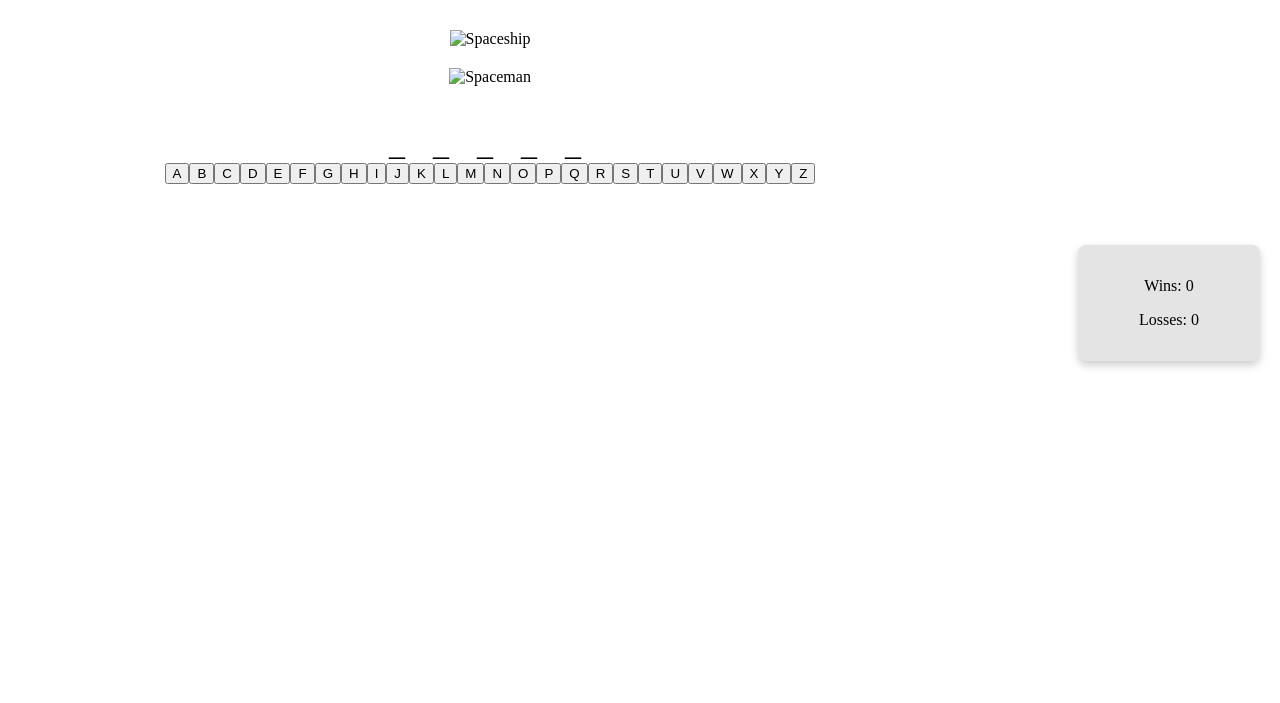
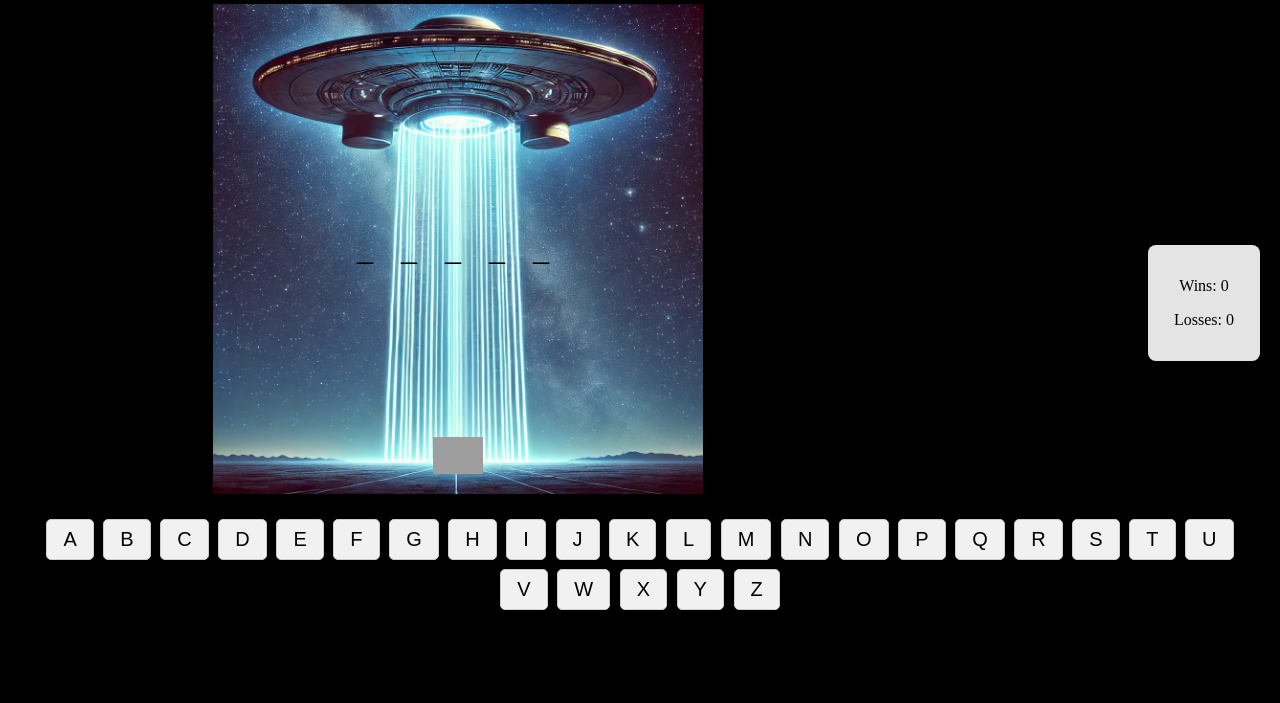
Before and after one commit to KeviinDavis/GA-Project1, a plain HTML site: page index.html in a window 1280 px wide. Shown: the part 97-800 px from the top of the page. Drawn offline with Linux system fonts and the light colour scheme; grey boxes are pictures that could not be loaded.

Commit message:
Completed

```diff
--- a/css/style.css
+++ b/css/style.css
@@ -5,12 +5,16 @@
     padding: 1rem;
     width: 100%;
     max-width: 900px;
+    margin: 0 auto;
 }
 
 .header h1 {
     margin: 0;
     font-size: 48px;
-    /* border: solid black 3px; */
+    color: white;
+    text-align: center;
+    width: 100%;
+    border: solid white 3px;
 
 }
 
@@ -18,37 +22,90 @@
     margin-left: auto;
     padding: .5em 1em;
     font-size: 16px;
-    border: solid black 3px;
+    border: solid white 3px;
     border-radius: 5px;
     cursor: pointer;
+    background-color: black;
+    color: white;
 }
 
-.game-container {
-    display: flex;
-    flex-direction: column;
-    align-items: center;
-    justify-content: center;
-    padding: 2rem;
-    width: 100%;
-    max-width: 900px;
-    margin: 0;
+body {
+    background-color: black;
+}
+#message {
+    position: absolute;
+    top: 50%;
+    left: 50%;
+    transform: translateX(-50%);
+    background-color: rgba(0, 0, 0, 0.7);
+    color: #fff;
+    padding: 15px 20px;
+    border-radius: 10px;
+    font-size: 18px;
+    box-shadow: 0 4px 8px rgba(0, 0, 0, 0.2);
+    z-index: 10;
+    text-align: center;
+    display: none;
 }
 
-.spaceship img {
-    width: 150px;
-    margin-bottom: 20px;
+.background-section {
+    background: url(/images/spaceship.png);
+    background-size: contain;
+    background-position: center top;
+    background-repeat: no-repeat;
+    height: 490px;
+    width: 100%;
+    position: relative;
+    display: flex;
+    justify-content: center;
+    align-items: center;
+    max-width: 900px;
 }
 
+
+
 .spaceman img {
-    width: 150px;
-    margin-bottom: 20px;
+    width: 100px;
+    position: absolute;
+    bottom: 10px;
+    left: 50%;
+    transform: translate(-50%);
 }
 
 .word-display {
-    margin-top: 20px;
     font-size: 32px;
     letter-spacing: 10px;
     text-align: center;
+    margin: 20px 0;
+}
+
+.alphabet-section {
+    display: flex;
+    justify-content: center;
+    flex-wrap: wrap;
+    padding: 20px;
+    margin-top: 0 auto;
+    width: fit-content;
+    text-align: center;
+}
+
+.letter-btn {
+    padding: 0.5rem 1rem;
+    margin: 0.3rem;
+    font-size: 20px;
+    background-color: #f1f1f1;
+    border: solid 1px #ccc;
+    border-radius: 5px;
+    cursor: pointer;
+    box-sizing: border-box;
+    display: inline-flex;
+    justify-content: center;
+    align-items: center;
+}
+.letter-btn.unlit {
+    background-color: #0e0808;
+    color: #999;
+    cursor: not-allowed;
 }
 
 .sidebar {
@@ -58,20 +115,19 @@
     transform: translateY(-50%);
     background-color: #e4e4e4;
     padding: 1em;
-    width: 150px;
+    width: 80px;
     text-align: center;
     box-shadow: 0 4px 8px rgba(0, 0, 0, 0.2);
     border-radius: 8px;
 }
 
-/* Style for used letters */
-.letter-btn.unlit {
-    background-color: #d3d3d3; /* Gray out the button */
-    color: #999; /* Change text color to indicate it's disabled */
-    cursor: not-allowed; /* Change cursor to show it’s disabled */
+.spaceman {
+    position: absolute;
+    bottom: 10px;
+    transform: translateX(-50%);
+    transition: transform 0.5s ease;
 }
 
-.spaceman {
-    position: relative; /* Allow it to be moved using 'transform' */
-    transition: transform 0.5s ease; /* Smooth movement when the spaceman moves */
+.spaceman img {
+    width: 50px;
 }
--- a/index.html
+++ b/index.html
@@ -13,29 +13,21 @@
                 <button id="new-game" class="btn-new-game">New Game</button>
             </header>
 
-        <!--Place spaceship below: -->
-            <div class="game-container">
-                <div class="spaceship">
-                    <img src="image-spaceship.png" alt="Spaceship">
-                </div>
+        <!--Place spaceman below: -->
+        <div class="background-section">
+            <div class="word-display" id="word-display"></div>
+            <div class="spaceman">
+                <img src="images/spacemane3.png" alt="Spaceman">
+            </div>
+            <div id="message"></div>
+        </div>
 
 
-        <!--Place spaceship below: -->
-            <div class="spaceman">
-                <img src="image-spaceman.png" alt="Spaceman">
-            </div>
-
-        <!--Underline section below: -->
-            <div>
-                <div class="word-display" id="word-display"></div>
-            </div>
 
         <!--alphabet below: -->
-            <div>
+            <div class="alphabet-section">
                 <div class="alphabet" id="alphabet"></div>
             </div>
-
-            <div id="message"></div>
 
         <!--SideBar(score) below: -->
             <nav class="sidebar">
--- a/js/app.js
+++ b/js/app.js
@@ -2,9 +2,16 @@ let wins = 0;
 let losses = 0;
 let gameOver = false;
 
-const hiddenWord ="HELLO";
-let currentWordState = new Array(hiddenWord.length).fill('_');
+const wordList =["SPACE", "ALIEN", "STARS", "ROCKET", "ASTEROID", "GALAXY", "PLANET"];
+let hiddenWord = "";
+let currentWordState = [];
 let wrongGuesses = 0;
+
+function selectRandomWord() {
+    const randomIndex = Math.floor(Math.random() * wordList.length);
+    hiddenWord = wordList[randomIndex];
+    currentWordState = new Array(hiddenWord.length).fill('_');
+}
 
 function displayWord() {
     const wordDisplay = document.getElementById('word-display');
@@ -17,7 +24,6 @@ function displayWord() {
     });
 }
 
-// Function to generate the alphabet and handle interactions
 function generateAlphabet() {
     const alphabetContainer = document.getElementById('alphabet');
     const letters = 'ABCDEFGHIJKLMNOPQRSTUVWXYZ'.split('');
@@ -36,7 +42,6 @@ function generateAlphabet() {
     });
 }
 
-// Function to handle letter click
 function displayMessage(text) {
     document.getElementById('message').textContent = text;
 }
@@ -67,32 +72,46 @@ function handleLetterClick(button) {
         displayMessage('You Win!');
         gameOver = true;
     }
-    if (wrongGuesses >= 6) {
+    else if (wrongGuesses >= 6) {
         losses++;
         updateScore();
-        displayMessage('Game over! The spaceman has been abducted!');
+        displayMessage(`Game over! Buzz was abducted! The word was ${hiddenWord}`);
         gameOver = true;
     }
 
     console.log(`You guessed the letter: ${guessedLetter}`);
 }
 
-// Function to move the spaceman
 function moveSpaceman() {
-    const spaceman = document.querySelector('.spaceman img');
-    spaceman.style.transform = `translateY(${wrongGuesses * -8}px)`;
+    const spaceman = document.querySelector('.spaceman');
+    if (wrongGuesses >= 6) {
+        displayMessage('Game over! Buzz was abducted!');
+        spaceman.style.visibility = 'hidden';
+        } else {
+        spaceman.style.transform = `translateY(${wrongGuesses * -60}px)`;
+        spaceman.style.visibility = 'visible';
+
+    }
+}
+function displayMessage(text) {
+    const messageElement = document.getElementById('message');
+    if (text) {
+        messageElement.textContent = text;
+        messageElement.style.display = 'block';
+    } else {
+        messageElement.style.display = 'none';
+    }
 }
 
 function updateScore() {
-document.getElementById('wins').textContent = wins;
-document.getElementById('losses').textContent = losses;
-}
+    document.getElementById('wins').textContent = wins;
+    document.getElementById('losses').textContent = losses;
+    }
 
-// Function to reset the game for a new round
+
 function resetGame() {
     gameOver = false;
-    currentWordState = new Array(hiddenWord.length).fill('_');
-
+    selectRandomWord();
     wrongGuesses = 0;
     moveSpaceman();
 
@@ -104,9 +123,13 @@ function resetGame() {
 
     displayWord();
     displayMessage('');
+
+
+    const spaceman = document.querySelector('.spaceman');
+    spaceman.style.visibility = 'visible';
 }
 
 document.getElementById('new-game').addEventListener('click', resetGame);
 
 generateAlphabet();
-displayWord();
+resetGame();
```
Also changed, not shown: images/spaceman.png (added), images/spaceman2.png (added), images/spaceman4.png (added), images/spaceman5.png (added), images/spaceship.png (added), 1 other file.
